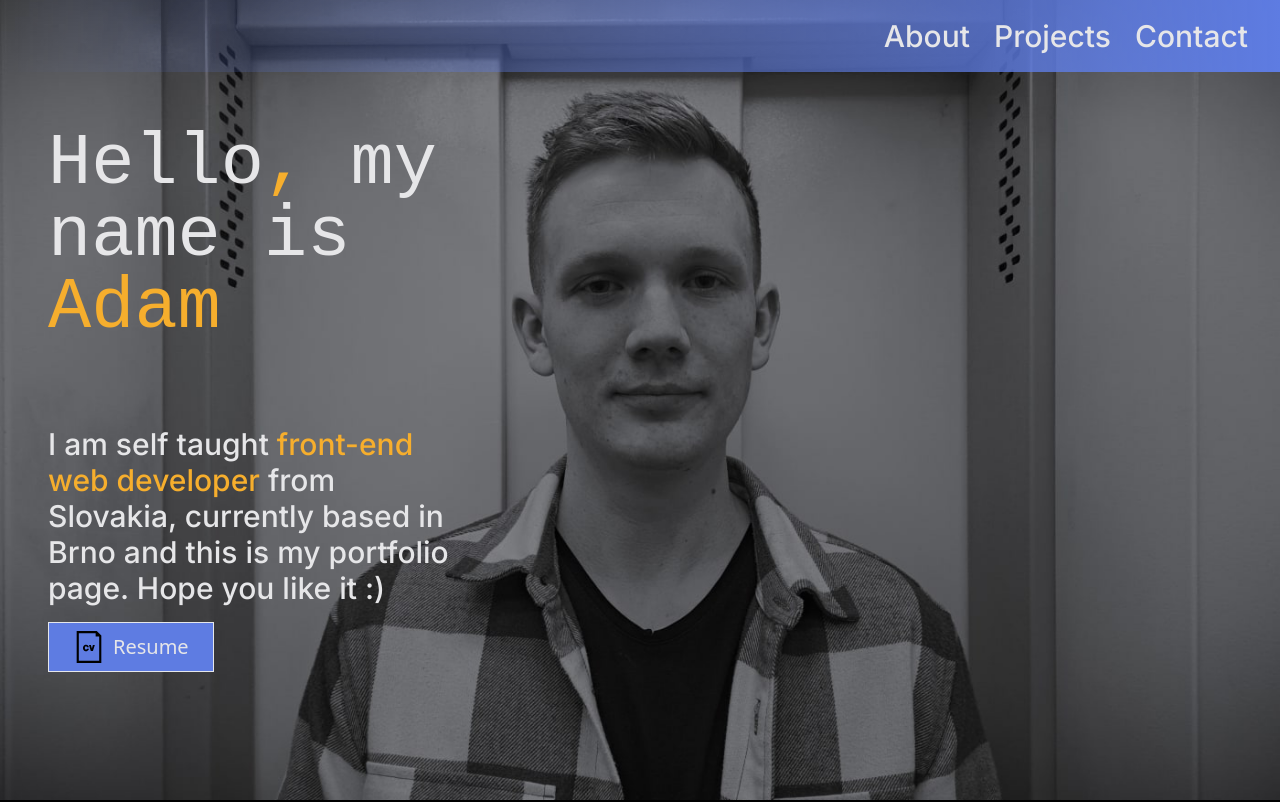
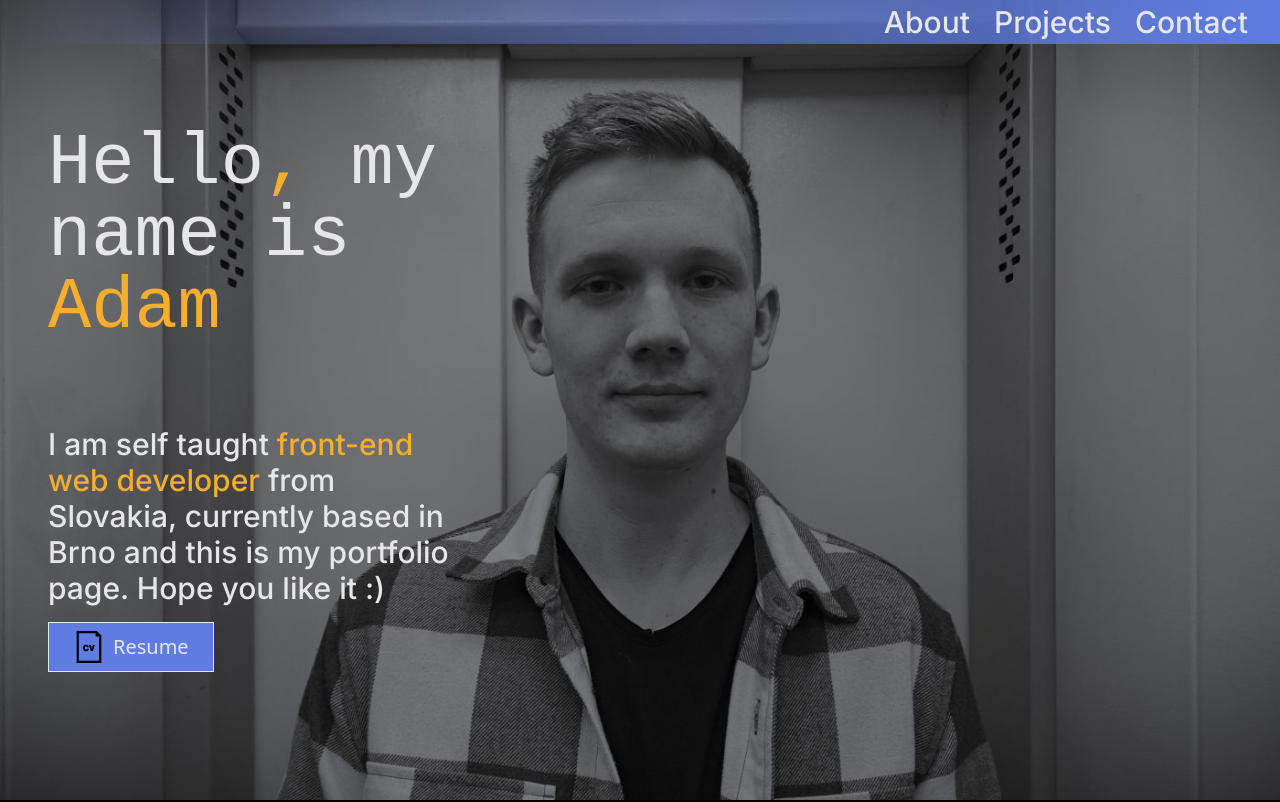
Before and after one commit to adam-horvath8/adam-horvath, a React (Vite) app: page / in a window 1280 px wide. Shown: the top 802 px of the page. Built offline with nearby package versions, Linux system fonts and the light colour scheme; a web font is replaced by a local one.

Commit message:
Add styling

```diff
--- a/src/App.jsx
+++ b/src/App.jsx
@@ -2,6 +2,7 @@ import About from "./pages/about/About";
 import Contact from "./pages/contact/Contact";
 import Projects from "./pages/projects/Projects";
 import headerImg from "./assets/lift1400.jpg";
+
 import { motion } from "framer-motion";
 
 import Navbar from "./components/Navbar";
@@ -10,15 +11,15 @@ import ButtonSecondary from "./components/ButtonSecondary";
 import cvImg from "./assets/cv-img.svg";
 import cv from "/cv-adam-horvath.pdf";
 
-function scrollToSection(sectionId) {
-  const section = document.getElementById(sectionId);
+function App() {
+  function scrollToSection(sectionId) {
+    const section = document.getElementById(sectionId);
 
-  if (section) {
-    section.scrollIntoView({ behavior: "smooth" });
+    if (section) {
+      section.scrollIntoView({ behavior: "smooth" });
+    }
   }
-}
 
-function App() {
   const pagesVariants = {
     hidden: {
       x: "-98vw",
--- a/src/components/ButtonPrimary.jsx
+++ b/src/components/ButtonPrimary.jsx
@@ -1,10 +1,12 @@
 import React from "react";
 
-const ButtonPrimary = ({ text }) => {
+
+
+const ButtonPrimary = ({ text, href }) => {
   return (
-    <button className="p-3 text-xl  text-my-gray hover:text-my-yellow hover:border-b-2  opacity-100 min-h-[8vh] sm:text-2xl md:sm:text-3xl">
+    <a href={href} className="nav-button">
       {text}
-    </button>
+    </a>
   );
 };
 
--- a/src/components/Navbar.jsx
+++ b/src/components/Navbar.jsx
@@ -1,8 +1,31 @@
-import React from "react";
+import React, { useState, useEffect } from "react";
 import ButtonPrimary from "./ButtonPrimary";
 import { motion } from "framer-motion";
 
 const Navbar = ({ scrollToSection }) => {
+  const [activeLink, setActiveLink] = useState("about");
+
+  useEffect(() => {
+    const handleScroll = () => {
+      const pageEls = document.querySelectorAll(".page");
+
+      pageEls.forEach((pageEl) => {
+        if (
+          window.scrollY >= pageEl.offsetTop &&
+          window.scrollY < pageEl.offsetTop + pageEl.clientHeight
+        ) {
+          setActiveLink(pageEl.id);
+        }
+      });
+    };
+
+    window.addEventListener("scroll", handleScroll);
+
+    return () => {
+      window.removeEventListener("scroll", handleScroll);
+    };
+  }, []);
+
   return (
     <motion.nav
       initial={{ y: "-100vh" }}
@@ -17,13 +40,25 @@ const Navbar = ({ scrollToSection }) => {
         className="flex justify-evenly p-1 pr-5 font-primary"
       >
         <li onClick={() => scrollToSection("about")}>
-          <ButtonPrimary text="About" />
+          <ButtonPrimary
+            text="About"
+            href="#about"
+            isActive={activeLink === "about"}
+          />
         </li>
         <li onClick={() => scrollToSection("projects")}>
-          <ButtonPrimary text="Projects" />
+          <ButtonPrimary
+            text="Projects"
+            href="#projects"
+            isActive={activeLink === "projects"}
+          />
         </li>
         <li onClick={() => scrollToSection("contact")}>
-          <ButtonPrimary text="Contact" />
+          <ButtonPrimary
+            text="Contact"
+            href="#contact"
+            isActive={activeLink === "contact"}
+          />
         </li>
       </motion.ul>
     </motion.nav>
--- a/src/index.css
+++ b/src/index.css
@@ -16,4 +16,10 @@
   .page-heading {
     @apply text-4xl text-my-yellow text-center py-4 border-b mb-8 font-secondary;
   }
+  .nav-button {
+    @apply p-3 text-xl text-my-gray hover:text-my-yellow hover:border-b-2  opacity-100 min-h-[8vh] sm:text-2xl md:sm:text-3xl;
+  }
+  .active {
+    @apply text-my-yellow  border-b-2;
+  }
 }
--- a/src/pages/about/AboutItem.jsx
+++ b/src/pages/about/AboutItem.jsx
@@ -6,7 +6,7 @@ const AboutItem = ({ item }) => {
 
   const { scrollYProgress } = useScroll({
     target: ref,
-    offset: ["0 1", "1,33 1"],
+    offset: ["0 2", "1,33 1"],
   });
 
   return (
--- a/src/pages/about/Skills.jsx
+++ b/src/pages/about/Skills.jsx
@@ -23,7 +23,7 @@ const Skills = () => {
 
   const { scrollYProgress } = useScroll({
     target: ref,
-    offset: ["0 1", "1,33 1"],
+    offset: ["0 3", "1,33 1"],
   });
 
   return (
@@ -34,7 +34,7 @@ const Skills = () => {
         opacity: scrollYProgress,
       }}
     >
-      <h2 className="text-my-yellow text-3xl text-center m-10">Skills</h2>
+      <h2 className="text-my-yellow text-3xl text-center mb-10 md:m-10">Skills</h2>
       <div className="grid grid-cols-2 md:grid-cols-3 lg:grid-cols-5 p-4 bg-my-yellow md:p-16 rounded-3xl">
         {skillsData.map((skill, index) => (
           <motion.div
--- a/src/pages/contact/ContactCard.jsx
+++ b/src/pages/contact/ContactCard.jsx
@@ -16,7 +16,7 @@ const ContactCard = ({ icon, text }) => {
       className="p-4 bg-my-blue flex flex-col items-center "
     >
       <motion.img className="w-1/3" src={icon} alt="" />
-      <span className="md:text-lg text-my-black">{text}</span>
+      <span className=" text-xs sm:text-lg text-my-black">{text}</span>
     </motion.div>
   );
 };
--- a/src/pages/projects/ProjectCard.jsx
+++ b/src/pages/projects/ProjectCard.jsx
@@ -11,7 +11,7 @@ const ProjectCard = ({ project }) => {
 
   const { scrollYProgress } = useScroll({
     target: ref,
-    offset: ["0 1", "1,33 1"],
+    offset: ["0 5", "1,33 1"],
   });
 
   return (
@@ -21,7 +21,7 @@ const ProjectCard = ({ project }) => {
         scale: scrollYProgress,
         opacity: scrollYProgress,
       }}
-      className="mb-10"
+      className="md:mb-10"
     >
       <h3 className="text-my-yellow text-2xl">{project.title}</h3>
       <div className="flex flex-col justify-between mb-10 md:relative lg:flex-row">
```
